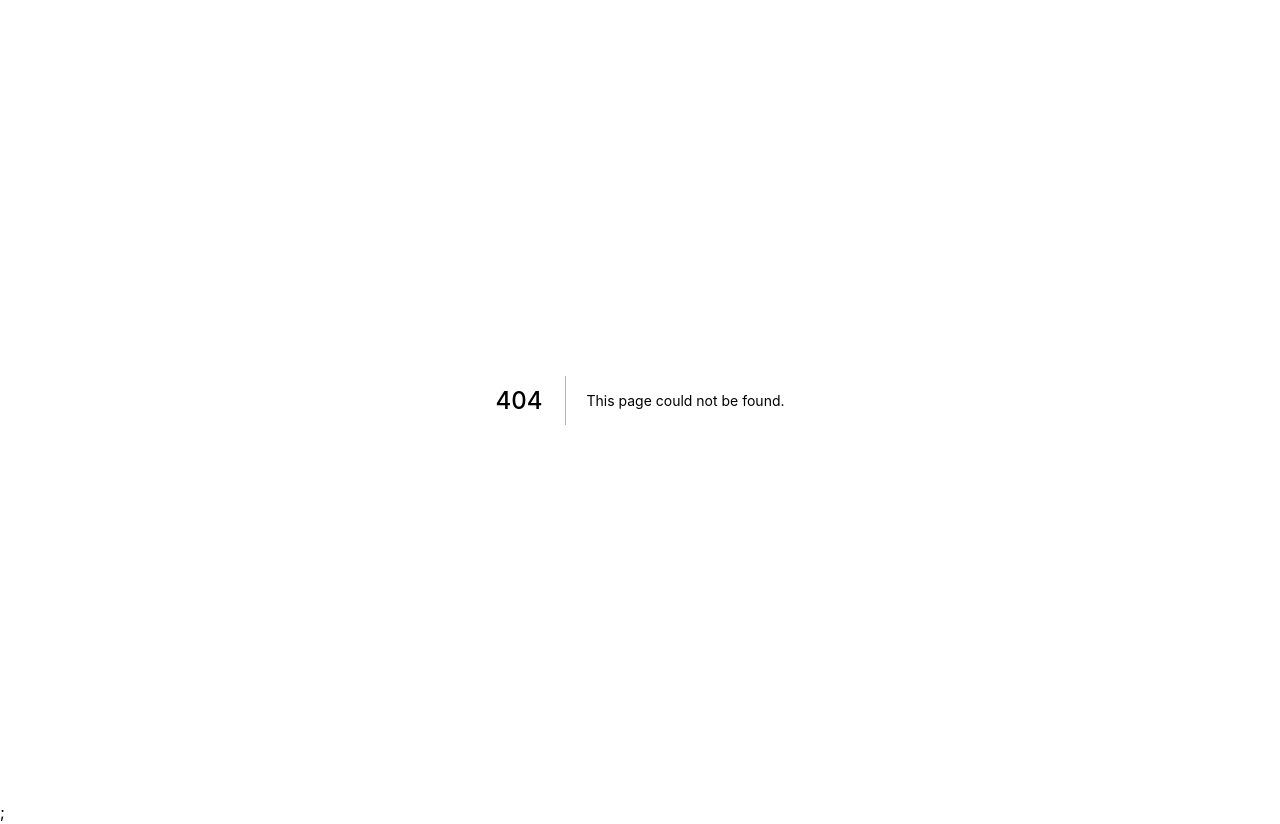
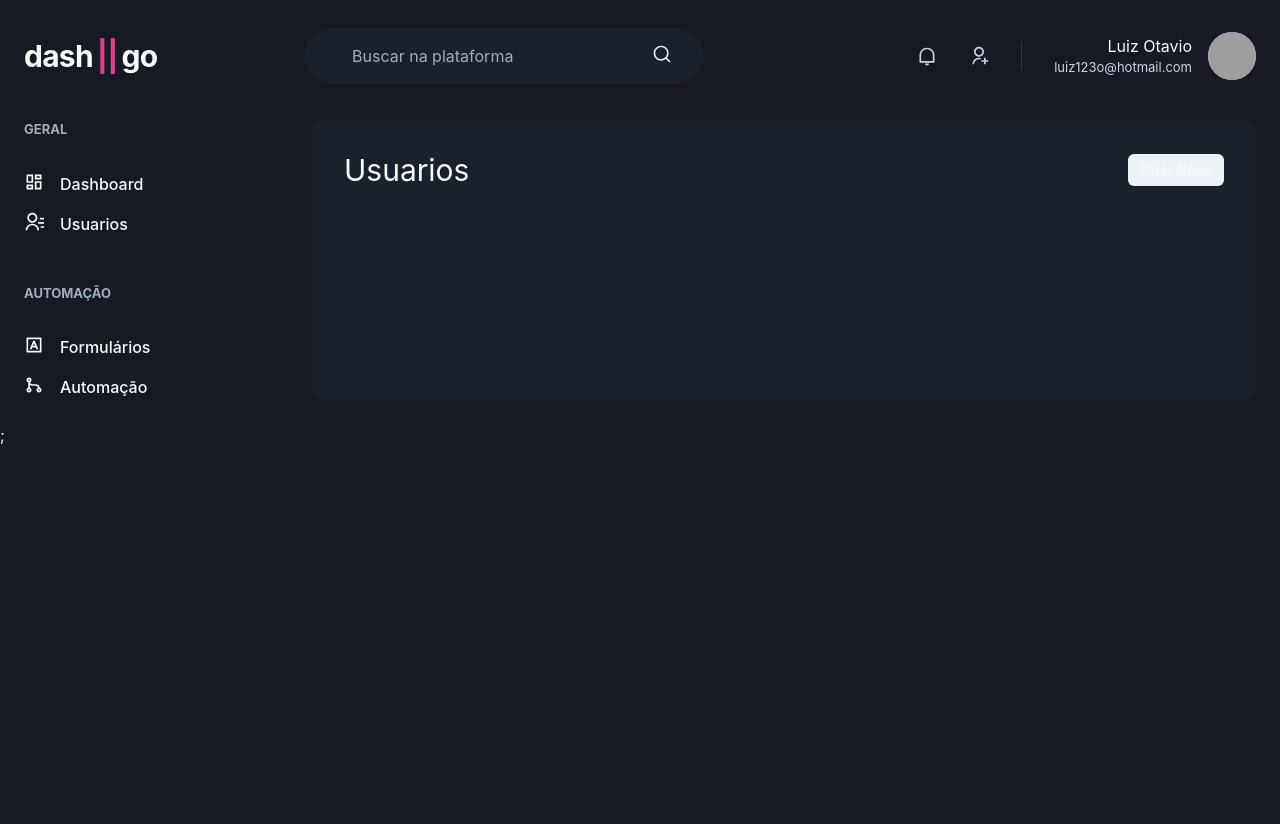
Before and after one commit to luiz123o/ignite-dashgo, a Next.js app: page /users in a window 1280 px wide. Before the commit this address had no page. After the commit the page ends 800 px from the top, so only its background shows below. Built offline with nearby package versions, Linux system fonts and the light colour scheme; grey boxes are pictures that could not be loaded.

Commit message:
Adicionado dashboard e graficos

```diff
--- a/package.json
+++ b/package.json
@@ -30,10 +30,12 @@
         "@chakra-ui/react": "^1.5.0",
         "@emotion/react": "^11.1.5",
         "@emotion/styled": "^11.3.0",
+        "apexcharts": "^3.26.0",
         "framer-motion": "^4.1.3",
         "next": "10.0.9",
         "next-pwa": "^5.0.6",
         "react": "17.0.1",
+        "react-apexcharts": "^1.3.9",
         "react-dom": "17.0.1",
         "react-icons": "^4.2.0",
         "styled-components": "5.2.1"
--- a/src/components/Header.tsx
+++ b/src/components/Header.tsx
@@ -1,5 +1,5 @@
-import { Flex, Text, Input, Icon } from '@chakra-ui/react'
-import { RiSearchLine } from 'react-icons/ri'
+import { Flex, Text, Input, Icon, HStack, Box, Avatar } from '@chakra-ui/react'
+import { RiNotificationLine, RiSearchLine, RiUserAddLine } from 'react-icons/ri'
 
 export function Header() {
   return (
@@ -42,6 +42,33 @@
         />
         <Icon as={RiSearchLine} fontSize="20" />
       </Flex>
+      <Flex align="center" ml="auto">
+        <HStack
+          spacing="8"
+          mx="8"
+          pr="8"
+          py="1"
+          color="gray.300"
+          borderRightWidth={1}
+          borderColor="gray.700"
+        >
+          <Icon as={RiNotificationLine} fontSize="20" />
+          <Icon as={RiUserAddLine} fontSize="20" />
+        </HStack>
+        <Flex align="center">
+          <Box mr="4" textAlign="right">
+            <Text>Luiz Otavio</Text>
+            <Text color="gray.300" fontSize="small">
+              luiz123o@hotmail.com
+            </Text>
+          </Box>
+          <Avatar
+            size="md"
+            name="Luiz Otavio"
+            src="https://github.com/luiz123o.png"
+          />
+        </Flex>
+      </Flex>
     </Flex>
   )
 }
--- /dev/null
+++ b/src/components/SideBar.tsx
@@ -0,0 +1,54 @@
+import { Box, Stack, Text, Link, Icon } from '@chakra-ui/react'
+import {
+  RiDashboardLine,
+  RiContactsLine,
+  RiInputMethodLine,
+  RiGitMergeLine
+} from 'react-icons/ri'
+
+export const SideBar = () => {
+  return (
+    <Box as="aside" w="64" mr="8">
+      <Stack spacing="12" align="flex-start">
+        <Box>
+          <Text fontWeight="bold" color="gray.400" fontSize="small">
+            GERAL
+          </Text>
+          <Stack spacing="4" mt="8" align="stretch">
+            <Link display="flex" align="center">
+              <Icon as={RiDashboardLine} fontSize="20" />
+              <Text ml="4" fontWeight="medium">
+                Dashboard
+              </Text>
+            </Link>
+            <Link display="flex" align="center">
+              <Icon as={RiContactsLine} fontSize="20" />
+              <Text ml="4" fontWeight="medium">
+                Usuarios
+              </Text>
+            </Link>
+          </Stack>
+        </Box>
+        <Box>
+          <Text fontWeight="bold" color="gray.400" fontSize="small">
+            AUTOMAÇÃO
+          </Text>
+          <Stack spacing="4" mt="8" align="stretch">
+            <Link display="flex" align="center">
+              <Icon as={RiInputMethodLine} fontSize="20" />
+              <Text ml="4" fontWeight="medium">
+                Formulários
+              </Text>
+            </Link>
+            <Link display="flex" align="center">
+              <Icon as={RiGitMergeLine} fontSize="20" />
+              <Text ml="4" fontWeight="medium">
+                Automação
+              </Text>
+            </Link>
+          </Stack>
+        </Box>
+      </Stack>
+    </Box>
+  )
+}
--- a/src/pages/_app.tsx
+++ b/src/pages/_app.tsx
@@ -7,7 +7,6 @@
   return (
     <>
       <Head>
-        <title>Boiler Plate</title>
         <link rel="shortcut icon" href="/img/favicon-ipr.png" />
         <link rel="apple-touch-icon" href="/img/favicon-ipr.png" />
         <link rel="manifest" href="/manifest.json" />
--- /dev/null
+++ b/src/pages/users/index.tsx
@@ -0,0 +1,26 @@
+import { Box, Button, Flex, Heading } from '@chakra-ui/react'
+import { Header } from 'components/Header'
+import { SideBar } from 'components/SideBar'
+
+export default function UserList() {
+  return (
+    <Box>
+      <Header />
+
+      <Flex w="100%" my="6" maxWidth={1480} mx="auto" px="6">
+        <SideBar />
+
+        <Box flex="1" borderRadius={8} bg="gray.800" p="8">
+          <Flex mb="8" justify="space-between" align="center">
+            <Heading size="lg" fontWeight="normal">
+              Usuarios
+            </Heading>
+            <Button as="a" size="sm" fontSize="sm">
+              Criar Novo
+            </Button>
+          </Flex>
+        </Box>
+      </Flex>
+    </Box>
+  )
+}
```
Also changed, not shown: src/pages/dashboard.tsx (+90 -2 lines), 1 other file (tests, documents, lock files or other folders).
